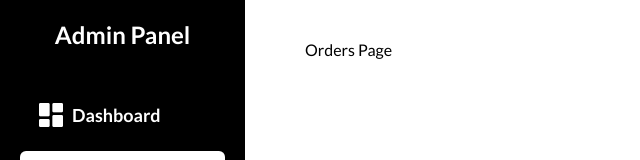
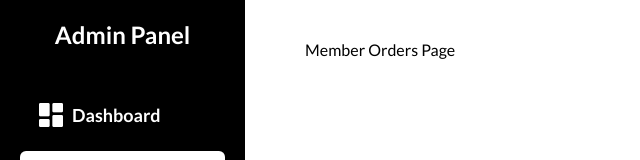
Before and after one commit to haqqisadieda/next-gastore, a Next.js app: page /member/orders in a window 1280 px wide. Shown: the top 160 px of the page, without its empty margins (0-640 px from the left). Built offline with nearby package versions, Linux system fonts and the light colour scheme.

Commit message:
feat: prepare orders page 2

```diff
--- a/src/components/views/member/Orders/index.tsx
+++ b/src/components/views/member/Orders/index.tsx
@@ -4,7 +4,7 @@ const OrdersMemberView = () => {
   return (
     <MemberLayout>
       <div>
-        <div>Orders Page</div>
+        <div>Member Orders Page</div>
       </div>
     </MemberLayout>
   );
```
